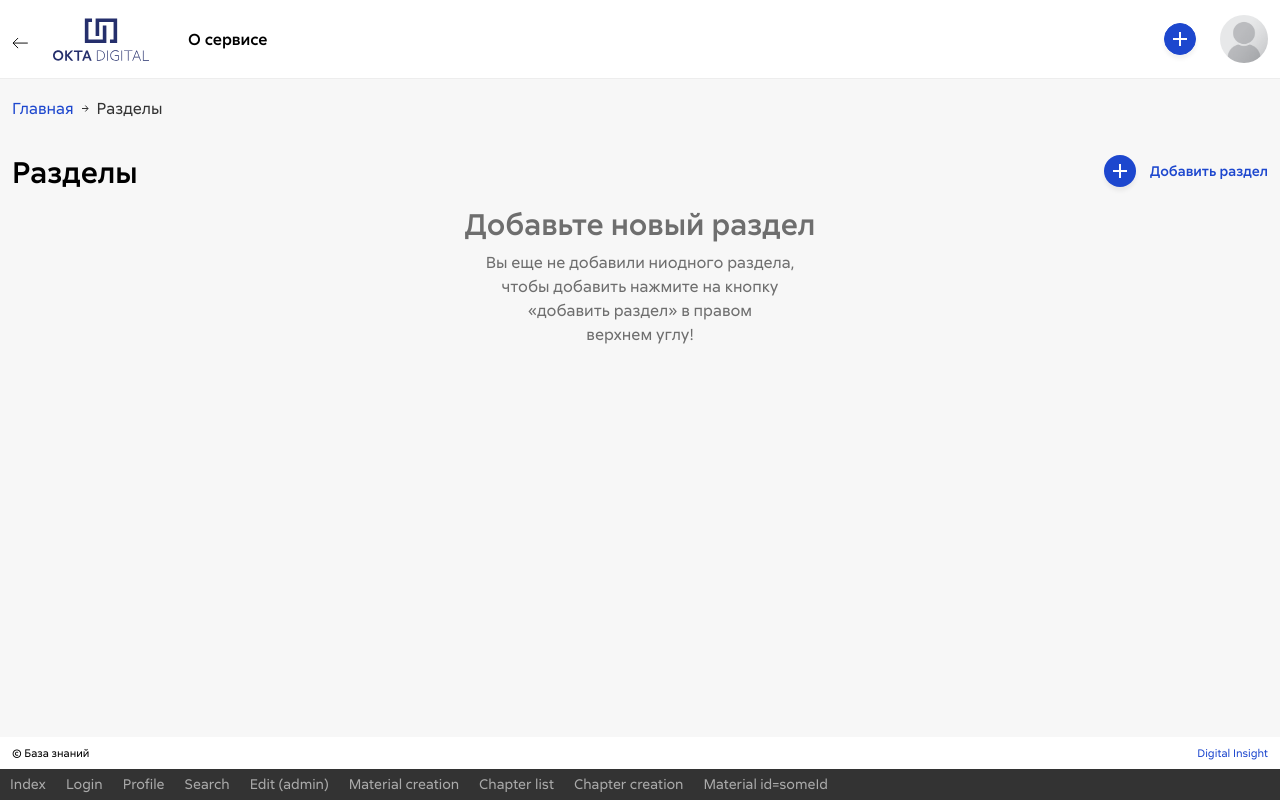
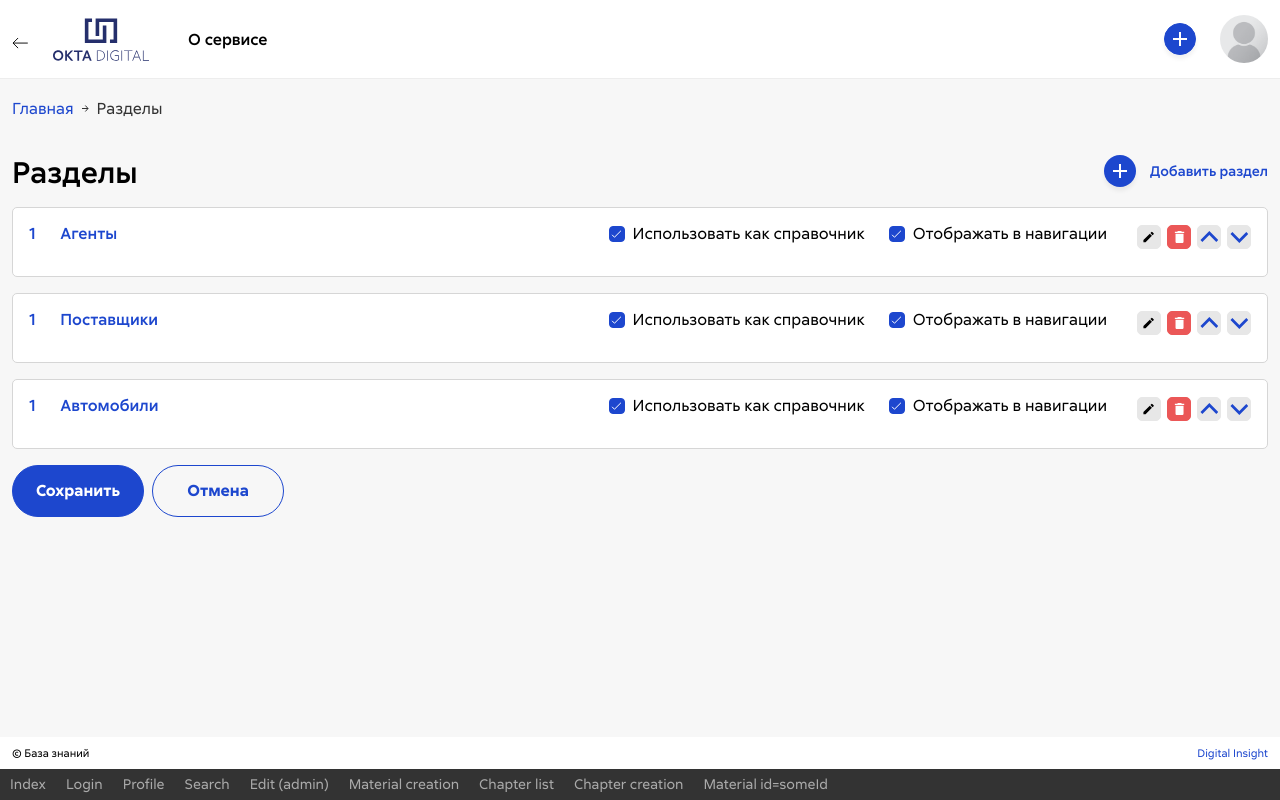
Before and after one commit to greabock/doxcase-front, a Vue app: page /chapter-creation in a window 1280 px wide. Built offline with nearby package versions, Linux system fonts and the light colour scheme; no server answers; sample sign-in values are in the browser's storage.

Commit message:
Sections Sort and Reset functionals

```diff
--- a/src/pages/ChapterCreationPage/index.vue
+++ b/src/pages/ChapterCreationPage/index.vue
@@ -30,14 +30,14 @@
                 </div>
 
                 <!-- Sections -->
-                <div v-if="sections.length !== 0 && !isSectionsLoading">
-                    <div class="sSections__body">
+                <div v-if="sections?.length !== 0 && !isSectionsLoading">
+                    <div v-for="section in sections" :key="section.id" class="sSections__body">
                         <div class="sSections__item">
                             <div class="row">
                                 <div class="col-auto">
                                     <div class="sSections__count">1</div>
                                 </div>
-                                <div class="col fw-500 text-primary">О сервисе</div>
+                                <div class="col fw-500 text-primary">{{ section.title }}</div>
                                 <div class="col-12 d-lg-none pb-3"></div>
                                 <div class="sSections__col col-lg-auto col-md">
                                     <label class="custom-input form-check"
@@ -45,7 +45,7 @@
                                             class="custom-input__input form-check-input"
                                             name="checkbox"
                                             type="checkbox"
-                                            checked="checked"
+                                            v-model="section.is_dictionary"
                                         /><span class="custom-input__text form-check-label"
                                             >Использовать как справочник</span
                                         >
@@ -57,7 +57,7 @@
                                             class="custom-input__input form-check-input"
                                             name="checkbox"
                                             type="checkbox"
-                                            checked="checked"
+                                            v-model="section.is_navigation"
                                         /><span class="custom-input__text form-check-label"
                                             >Отображать в навигации</span
                                         >
@@ -75,12 +75,18 @@
                                                 <use xlink:href="img/svg/sprite.svg#basket"></use>
                                             </svg>
                                         </div>
-                                        <div class="btn-edit-sm btn-secondary">
+                                        <div
+                                            @click="sortUpSectionItem(section, sections)"
+                                            class="btn-edit-sm btn-secondary"
+                                        >
                                             <svg class="icon icon-chevron-up text-primary">
                                                 <use xlink:href="img/svg/sprite.svg#chevron-up"></use>
                                             </svg>
                                         </div>
-                                        <div class="btn-edit-sm btn-secondary">
+                                        <div
+                                            @click="sortDownSectionItem(section, sections)"
+                                            class="btn-edit-sm btn-secondary"
+                                        >
                                             <svg class="icon icon-chevron-down text-primary">
                                                 <use xlink:href="img/svg/sprite.svg#chevron-down"></use>
                                             </svg>
@@ -100,7 +106,7 @@
                             </div>
                         </div>
                         <button class="btn btn-primary">Сохранить</button>
-                        <button class="btn btn-outline-primary ms-2">Отмена</button>
+                        <button @click="resetSections" class="btn btn-outline-primary ms-2">Отмена</button>
                     </div>
                 </div>
 
@@ -126,16 +132,78 @@
 </template>
 
 <script>
-import {ref, onMounted} from 'vue';
-import sectionsService from '@/services/sections.service';
+import {ref, reactive, onMounted} from 'vue';
+// import sectionsService from '@/services/sections.service';
 export default {
     setup() {
         const sections = ref([]);
+        const initSections = ref([]);
         const isSectionsLoading = ref(true);
+        const mockData = [
+            {
+                id: 'f2a6b279-f6cd-4c78-87aa-b998b707e3a7',
+                title: 'Агенты',
+                image: 'absolute://path.to/image.jpg',
+                is_dictionary: true,
+                is_navigation: true,
+                sort_index: 1,
+            },
+            {
+                id: '09c45d85-4e31-4c99-ac20-1e75dfa5f106',
+                title: 'Поставщики',
+                image: 'absolute://path.to/image.jpg',
+                is_dictionary: true,
+                is_navigation: true,
+                sort_index: 3,
+            },
+            {
+                id: 'b6363315-f190-40ba-a183-a78baabda52c',
+                title: 'Автомобили',
+                image: 'absolute://path.to/image.jpg',
+                is_dictionary: true,
+                is_navigation: true,
+                sort_index: 2,
+            },
+        ];
+
+        const resetSections = () => {
+            sections.value = reactive(JSON.parse(JSON.stringify(initSections.value)));
+        };
+
+        const sortUpSectionItem = (item, arr) => {
+            sections.value = sortIndexUp(item, arr);
+        };
+        const sortDownSectionItem = (item, arr) => {
+            sections.value = sortIndexDown(item, arr);
+        };
+
+        const sortIndexUp = (item, arr) => {
+            const idx = arr.indexOf(item);
+            if (idx > 0) {
+                const oldSort_index = arr[idx].sort_index;
+                const newSort_index = arr[idx - 1].sort_index;
+                const newUpItem = {...arr[idx], sort_index: newSort_index};
+                const newDownItem = {...arr[idx - 1], sort_index: oldSort_index};
+                return [...arr.slice(0, idx - 1), newUpItem, newDownItem, ...arr.slice(idx + 1)];
+            }
+        };
+
+        const sortIndexDown = (item, arr) => {
+            const idx = arr.indexOf(item);
+            if (idx < arr.length + 1) {
+                const oldSort_index = arr[idx].sort_index;
+                const newSort_index = arr[idx + 1].sort_index;
+                const newUpItem = {...arr[idx], sort_index: newSort_index};
+                const newDownItem = {...arr[idx + 1], sort_index: oldSort_index};
+                return [...arr.slice(0, idx), newDownItem, newUpItem, ...arr.slice(idx + 2)];
+            }
+        };
 
         onMounted(async () => {
             try {
-                sections.value = await sectionsService.getSections();
+                // initSections.value = await sectionsService.getSections();
+                initSections.value = JSON.parse(JSON.stringify(mockData));
+                sections.value = reactive(JSON.parse(JSON.stringify(mockData)));
                 isSectionsLoading.value = false;
             } catch (e) {
                 isSectionsLoading.value = false;
@@ -146,6 +214,10 @@ export default {
         return {
             sections,
             isSectionsLoading,
+            resetSections,
+            initSections,
+            sortUpSectionItem,
+            sortDownSectionItem,
         };
     },
 };
```
Also changed, not shown: .eslintrc.js.
